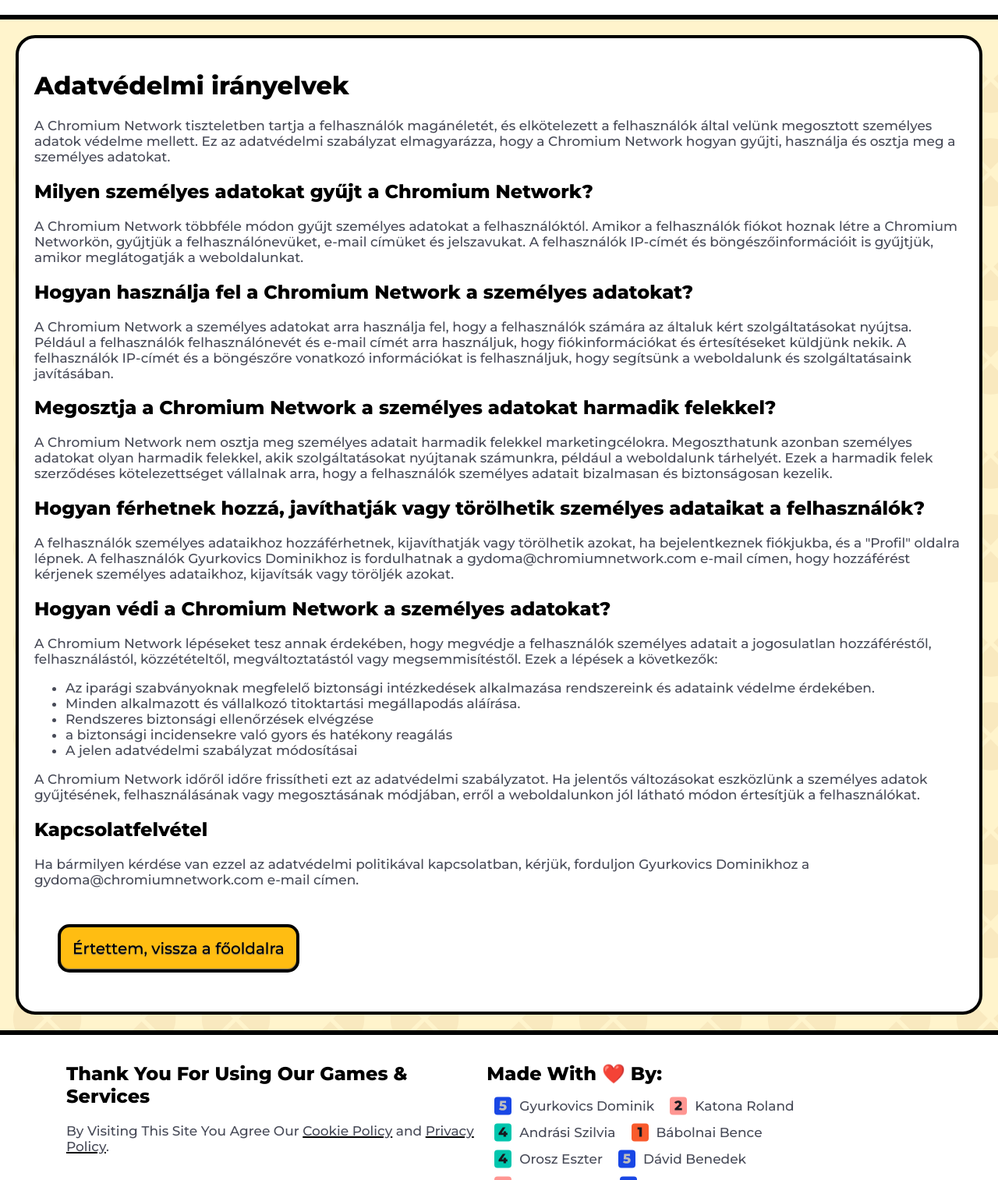
After one commit to gydoma/arcade, a PHP site: page /privacypolicy.php in a window 1280 px wide. The commit adds this page. Shown: the part 321-1834 px from the top of the page at 78% size. Run offline with PHP 8.4, Linux system fonts and the light colour scheme.

Commit message:
web 0.6.2a
- Added Privacy Policy

```diff
--- a/index/footer.php
+++ b/index/footer.php
@@ -1,7 +1,7 @@
 <footer><div class="horizontal">
         <div>
             <h2>Thank You For Using Our Games & Services</h2>
-            <p>By Visiting This Site You Agree Our <a href="cookies.php">Cookie Policy</a>.</p>
+            <p>By Visiting This Site You Agree Our <a href="cookies.php">Cookie Policy</a> and <a href="privacypolicy.php">Privacy Policy</a>.</p>
             <br>
             <a href="https://wakatime.com/badge/github/gydoma/arcade"><img src="https://wakatime.com/badge/github/gydoma/arcade.svg?style=for-the-badge" alt="wakatime"></a>
             <br>
--- /dev/null
+++ b/index/privacypolicy.php
@@ -0,0 +1,48 @@
+<!DOCTYPE html>
+<html lang="en" data-theme="light">
+<head>
+    <meta charset="UTF-8">
+    <meta name="viewport" content="width=device-width, initial-scale=1.0">
+    <title>Chromium Arcade - Adatvédelmi Irányelvek</title>
+    <link rel="stylesheet" href="/index/style.css">
+    <link rel="preconnect" href="https://fonts.googleapis.com">
+    <link rel="preconnect" href="https://fonts.gstatic.com" crossorigin>
+    <link href="https://fonts.googleapis.com/css2?family=Montserrat:wght@500;700;800&display=swap" rel="stylesheet">
+</head>
+<body>
+    <div class="body-content">
+        <?php include 'navbar.php'?>
+        <?php include 'php/christmas.php'?>
+        <div class="roundedcorners card">
+            <h1>Adatvédelmi irányelvek</h1>
+            <p>A Chromium Network tiszteletben tartja a felhasználók magánéletét, és elkötelezett a felhasználók által velünk megosztott személyes adatok védelme mellett. Ez az adatvédelmi szabályzat elmagyarázza, hogy a Chromium Network hogyan gyűjti, használja és osztja meg a személyes adatokat.</p>
+            <h2>Milyen személyes adatokat gyűjt a Chromium Network?</h2>
+            <p>A Chromium Network többféle módon gyűjt személyes adatokat a felhasználóktól. Amikor a felhasználók fiókot hoznak létre a Chromium Networkön, gyűjtjük a felhasználónevüket, e-mail címüket és jelszavukat. A felhasználók IP-címét és böngészőinformációit is gyűjtjük, amikor meglátogatják a weboldalunkat.</p>
+            <h2>Hogyan használja fel a Chromium Network a személyes adatokat?</h2>
+            <p>A Chromium Network a személyes adatokat arra használja fel, hogy a felhasználók számára az általuk kért szolgáltatásokat nyújtsa. Például a felhasználók felhasználónevét és e-mail címét arra használjuk, hogy fiókinformációkat és értesítéseket küldjünk nekik. A felhasználók IP-címét és a böngészőre vonatkozó információkat is felhasználjuk, hogy segítsünk a weboldalunk és szolgáltatásaink javításában.</p>
+            <h2>Megosztja a Chromium Network a személyes adatokat harmadik felekkel?</h2>
+            <p>A Chromium Network nem osztja meg személyes adatait harmadik felekkel marketingcélokra. Megoszthatunk azonban személyes adatokat olyan harmadik felekkel, akik szolgáltatásokat nyújtanak számunkra, például a weboldalunk tárhelyét. Ezek a harmadik felek szerződéses kötelezettséget vállalnak arra, hogy a felhasználók személyes adatait bizalmasan és biztonságosan kezelik.</p>
+            <h2>Hogyan férhetnek hozzá, javíthatják vagy törölhetik személyes adataikat a felhasználók?</h2>
+            <p>A felhasználók személyes adataikhoz hozzáférhetnek, kijavíthatják vagy törölhetik azokat, ha bejelentkeznek fiókjukba, és a "Profil" oldalra lépnek. A felhasználók Gyurkovics Dominikhoz is fordulhatnak a gydoma@chromiumnetwork.com e-mail címen, hogy hozzáférést kérjenek személyes adataikhoz, kijavítsák vagy töröljék azokat.</p>
+            <h2>Hogyan védi a Chromium Network a személyes adatokat?</h2>
+            <p>A Chromium Network lépéseket tesz annak érdekében, hogy megvédje a felhasználók személyes adatait a jogosulatlan hozzáféréstől, felhasználástól, közzétételtől, megváltoztatástól vagy megsemmisítéstől. Ezek a lépések a következők:</p>
+            <ul>
+                <li>Az iparági szabványoknak megfelelő biztonsági intézkedések alkalmazása rendszereink és adataink védelme érdekében.</li>
+                <li>Minden alkalmazott és vállalkozó titoktartási megállapodás aláírása.</li>
+                <li>Rendszeres biztonsági ellenőrzések elvégzése</li>
+                <li>a biztonsági incidensekre való gyors és hatékony reagálás</li>
+                <li>A jelen adatvédelmi szabályzat módosításai</li>
+            </ul>
+            <p>A Chromium Network időről időre frissítheti ezt az adatvédelmi szabályzatot. Ha jelentős változásokat eszközlünk a személyes adatok gyűjtésének, felhasználásának vagy megosztásának módjában, erről a weboldalunkon jól látható módon értesítjük a felhasználókat.</p>
+            <h2>Kapcsolatfelvétel</h2>
+            <p>Ha bármilyen kérdése van ezzel az adatvédelmi politikával kapcsolatban, kérjük, forduljon Gyurkovics Dominikhoz a gydoma@chromiumnetwork.com e-mail címen.</p>
+            <button onclick="document.location='index.php'" id="agreebutton">Értettem, vissza a főoldalra</button>
+        </div>
+
+<?php include 'footer.php'; ?>
+<div class="push"></div>
+</div>
+<script src="javascript/games.js"></script>
+<script src="javascript/darkmode.js" onload="darkmodecheck()"></script>
+</body>
+</html>
```
Also changed, not shown: index/php/cookies.php (added, +56 -0 lines), index/php/privacypolicy.php (added, +38 -0 lines).
